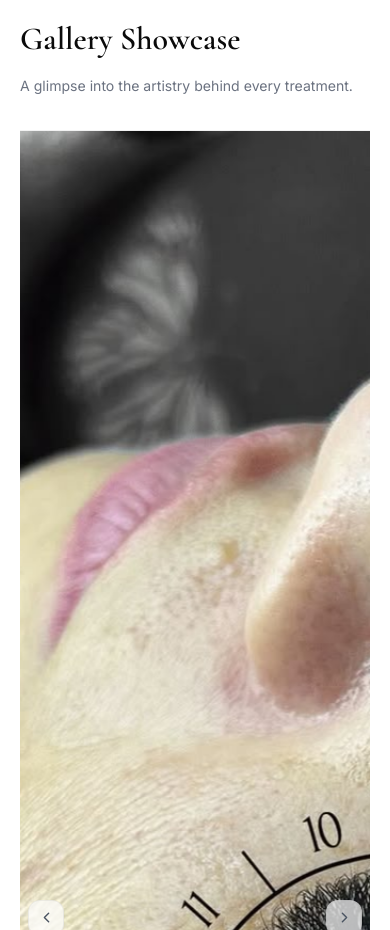
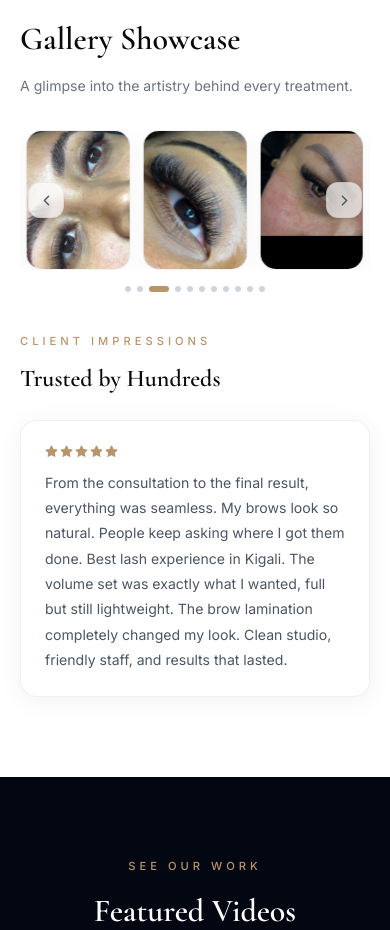
Before and after one commit to adolphenayituriki/ExtremeBeauty_E-Booking-Website, a React (Create React App) app in the folder frontend/: page / in a window 390 px wide. Shown: the part 5342-6272 px from the top of the page. Built offline with nearby package versions, Linux system fonts and the light colour scheme; no server answers.

Commit message:
fix: restore gallery carousel width to w-1/3 for correct height

```diff
--- a/frontend/src/pages/Home.js
+++ b/frontend/src/pages/Home.js
@@ -252,7 +252,7 @@ const Home = () => {
                 <div className="overflow-hidden">
                   <div className="flex transition-transform duration-700 ease-[cubic-bezier(0.16,1,0.3,1)]" ref={carouselRef} style={{ transform: `translateX(-${carouselIndex * (100 / 3)}%)` }}>
                     {carouselImages.map((img, i) => (
-                      <div key={i} className="flex-shrink-0 min-w-[50%] sm:min-w-[33.333%] px-1.5">
+                      <div key={i} className="flex-shrink-0 w-1/3 px-1.5">
                         <div className="aspect-[3/4] overflow-hidden rounded-2xl glass-card hover:transform-none">
                           <img src={img} alt={`Gallery ${i + 1}`} loading="lazy" className="w-full h-full object-cover transition-transform duration-500 hover:scale-110" />
                         </div>
```
